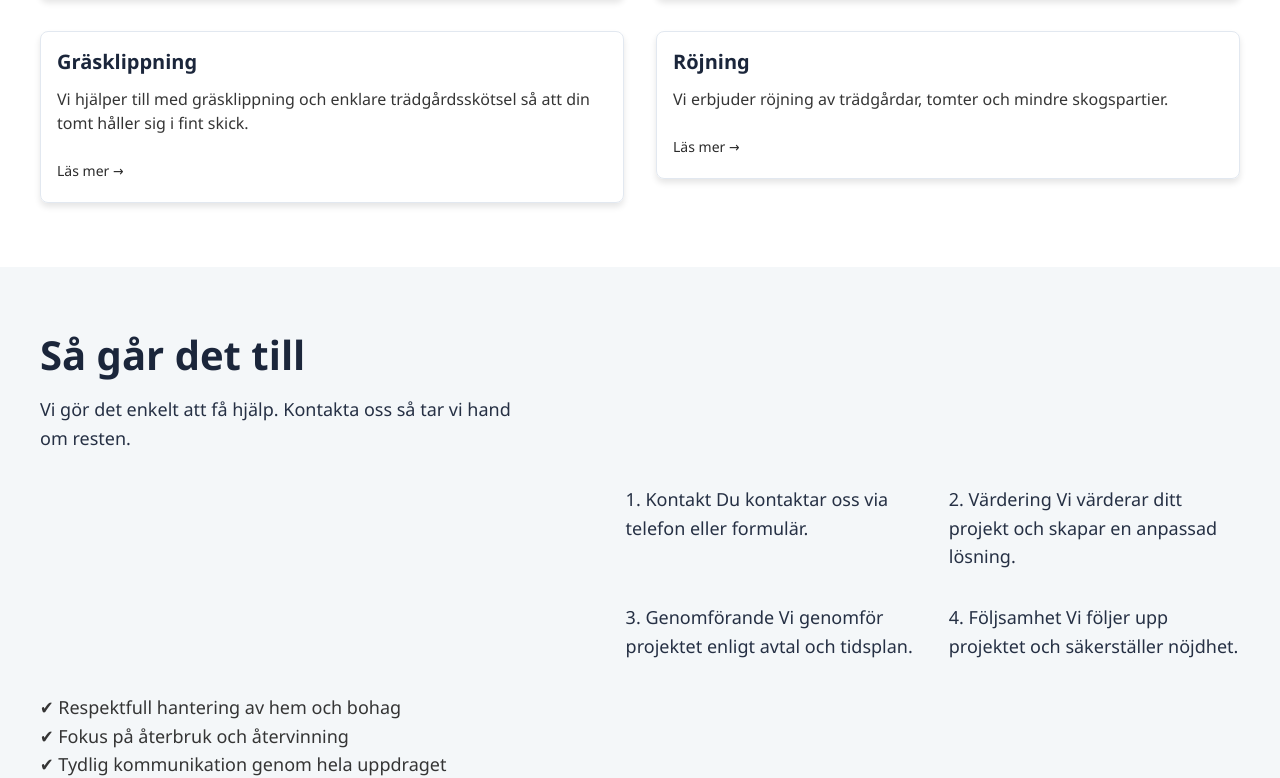
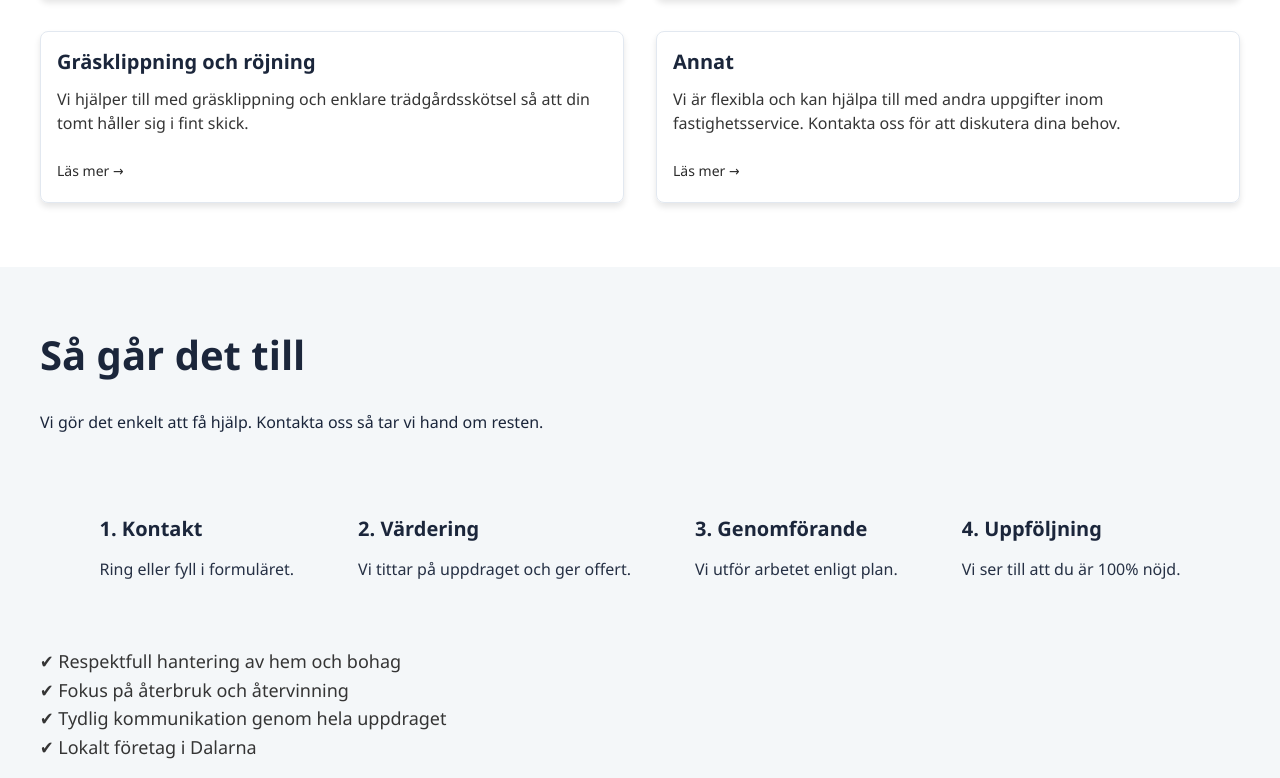
Before and after one commit to mickeradman/radmanfast, a Next.js app: page / in a window 1280 px wide. Shown: the part 1173-1951 px from the top of the page. Built offline with nearby package versions, Linux system fonts and the light colour scheme.

Commit message:
Some minor changes here and there...

```diff
--- a/src/app/layout.tsx
+++ b/src/app/layout.tsx
@@ -3,6 +3,7 @@ import { ReactNode } from 'react';
 import { Header } from '../components/Header/Header';
 import { Footer } from '../components/Footer/Footer';
 
+import './globals.css';
 import styles from './layout.module.css';
 
 export const metadata = {
--- a/src/components/Contact/Contact.module.css
+++ b/src/components/Contact/Contact.module.css
@@ -1,6 +1,8 @@
 .contact {
-    padding: var(--spacing-6xl) 0;
-    background-color: var(--bg-soft);
+    background-color: var(--bg-main);
+    color: var(--text-heading);
+    padding: var(--spacing-4xl) 0;
+    scroll-margin-top: var(--nav-click-margin);
 }
 
 .contactContent {
--- a/src/components/Process/Process.module.css
+++ b/src/components/Process/Process.module.css
@@ -7,17 +7,12 @@
 }
 
 .processContent {
-    display: grid;
-    grid-template-areas:
-        "text ."
-        ". process"
-        "bullets .";
-    align-items: center;
-    gap: var(--spacing-2xl) var(--spacing-6xl);
+    display: flex;
+    flex-direction: column;
+    gap: var(--spacing-4xl) var(--spacing-6xl);
 }
 
 .processTextContainer {
-    grid-area: text;
     max-width: 600px;
     display: flex;
     flex-direction: column;
@@ -33,37 +28,6 @@
     margin: 0;
 }
 
-.processText,
-.processItem,
-.bullet {
-    font-size: 1.125rem;
-    line-height: 1.6;
-    margin: 0;
-    opacity: 0.95;
-    max-width: 50ch;
-    /* color: var(--text-on-dark-soft); */
-}
-
-.processList {
-    grid-area: process;
-    display: grid;
-    grid-template-columns: 1fr 1fr;
-    /* align-items: center;
-    justify-items: center; */
-    gap: var(--spacing-2xl);
-}
-
-.processItem {
-    display: flex;
-    flex-direction: column;
-    gap: var(--spacing-lg);
-}
-
-.bulletList {
-    grid-area: bullets;
-    display: flex;
-    flex-direction: column;
-}
 
 /* Responsive design */
 @media (max-width: 1400px) {
--- a/src/components/Process/Process.tsx
+++ b/src/components/Process/Process.tsx
@@ -1,7 +1,8 @@
+import { ProcessList } from "@/components/ui/";
+import { processSteps } from "@/data/process";
 import { BulletPointList } from "@/components/ui/";
 import { ProcessBulletPoints } from "@/data/bullets";
 
-import "@/app/globals.css";
 import styles from "./Process.module.css";
 
 export const Process = () => {
@@ -15,20 +16,8 @@ export const Process = () => {
                             Vi gör det enkelt att få hjälp. Kontakta oss så tar vi hand om resten.
                         </p>
                     </article>
-                    {/* Bygg map-funktion för saker som bulletpoints och serviceobjekt */}
-                    <ul className={styles.processList}>
-                        <li className={styles.processItem}>1. Kontakt
-                            Du kontaktar oss via telefon eller formulär. </li>
-                        <li className={styles.processItem}>2. Värdering
-                            Vi värderar ditt projekt och skapar en anpassad lösning. </li>
-                        <li className={styles.processItem}>3. Genomförande
-                            Vi genomför projektet enligt avtal och tidsplan. </li>
-                        <li className={styles.processItem}>4. Följsamhet
-                            Vi följer upp projektet och säkerställer nöjdhet. </li>
-                    </ul>
-                    <ul className={styles.bulletList}>
-                        <BulletPointList items={ProcessBulletPoints} dark={true} />
-                    </ul>
+                    <ProcessList steps={processSteps} />
+                    <BulletPointList items={ProcessBulletPoints} dark={true} />
                 </section>
             </div>
         </div >
--- a/src/components/ui/BulletPointList/BulletPointList.module.css
+++ b/src/components/ui/BulletPointList/BulletPointList.module.css
@@ -1,3 +1,8 @@
+.bulletList {
+    display: flex;
+    flex-direction: column;
+}
+
 .bullet {
     font-size: 1.125rem;
     line-height: 1.6;
--- a/src/components/ui/BulletPointList/BulletPointList.tsx
+++ b/src/components/ui/BulletPointList/BulletPointList.tsx
@@ -1,4 +1,3 @@
-import "@/app/globals.css";
 import styles from './BulletPointList.module.css';
 
 type BulletPointListProps = {
@@ -8,7 +7,7 @@ type BulletPointListProps = {
 
 export const BulletPointList = ({ items, dark }: BulletPointListProps) => {
     return (
-        <ul>
+        <ul className={styles.bulletList}>
             {items.map((item, index) => (
                 <li key={index} className={`${styles.bullet} ${dark ? styles.dark : ""}`}>
                     {item}
--- /dev/null
+++ b/src/components/ui/ProcessList/ProcessList.module.css
@@ -0,0 +1,30 @@
+.processList {
+    display: flex;
+    gap: var(--spacing-4xl);
+    align-self: center;
+}
+
+.processItem {
+    display: flex;
+    flex-direction: column;
+    gap: var(--spacing-md);
+}
+
+.processTitle,
+.processDescription {
+    line-height: 1.6;
+    margin: 0;
+    /* color: var(--text-on-dark-soft); */
+}
+
+.processTitle {
+    font-size: var(--font-size-lg);
+    font-weight: 600;
+    color: var(--text-heading);
+}
+
+.processDescription {
+    font-size: var(--font-size-md);
+    opacity: 0.95;
+    max-width: 60ch;
+}
--- /dev/null
+++ b/src/components/ui/ProcessList/ProcessList.tsx
@@ -0,0 +1,22 @@
+import styles from './ProcessList.module.css';
+
+type ProcessListProps = {
+    steps: {
+        id: string;
+        title: string;
+        description: string;
+    }[];
+};
+
+export const ProcessList = ({ steps }: ProcessListProps) => {
+    return (
+        <ul className={styles.processList}>
+            {steps.map((step, i) => (
+                <li key={step.id} className={styles.processItem}>
+                    <h3 className={styles.processTitle}>{i + 1}. {step.title}</h3>
+                    <p className={styles.processDescription}>{step.description}</p>
+                </li>
+            ))}
+        </ul>
+    );
+};
--- a/src/components/ui/index.ts
+++ b/src/components/ui/index.ts
@@ -2,3 +2,4 @@ export * from './Button/Button';
 export * from './NavList/NavList';
 export * from './BulletPointList/BulletPointList';
 export * from './ServicesList/ServicesList';
+export * from './ProcessList/ProcessList';
--- /dev/null
+++ b/src/data/process.ts
@@ -0,0 +1,6 @@
+export const processSteps = [
+    { id: '01', title: 'Kontakt', description: 'Ring eller fyll i formuläret.' },
+    { id: '02', title: 'Värdering', description: 'Vi tittar på uppdraget och ger offert.' },
+    { id: '03', title: 'Genomförande', description: 'Vi utför arbetet enligt plan.' },
+    { id: '04', title: 'Uppföljning', description: 'Vi ser till att du är 100% nöjd.' },
+];
--- a/src/data/services.ts
+++ b/src/data/services.ts
@@ -5,9 +5,9 @@ export const ServicesListItems = [{
     title: 'Städning',
     description: 'Hemstädning, flyttstädning och enklare fastighetsstädning. Vi arbetar noggrant och anpassar oss efter dina behov.'
 }, {
-    title: 'Gräsklippning',
+    title: 'Gräsklippning och röjning',
     description: 'Vi hjälper till med gräsklippning och enklare trädgårdsskötsel så att din tomt håller sig i fint skick.'
 }, {
-    title: 'Röjning',
-    description: 'Vi erbjuder röjning av trädgårdar, tomter och mindre skogspartier.'
+    title: 'Annat',
+    description: 'Vi är flexibla och kan hjälpa till med andra uppgifter inom fastighetsservice. Kontakta oss för att diskutera dina behov.'
 }];
```
